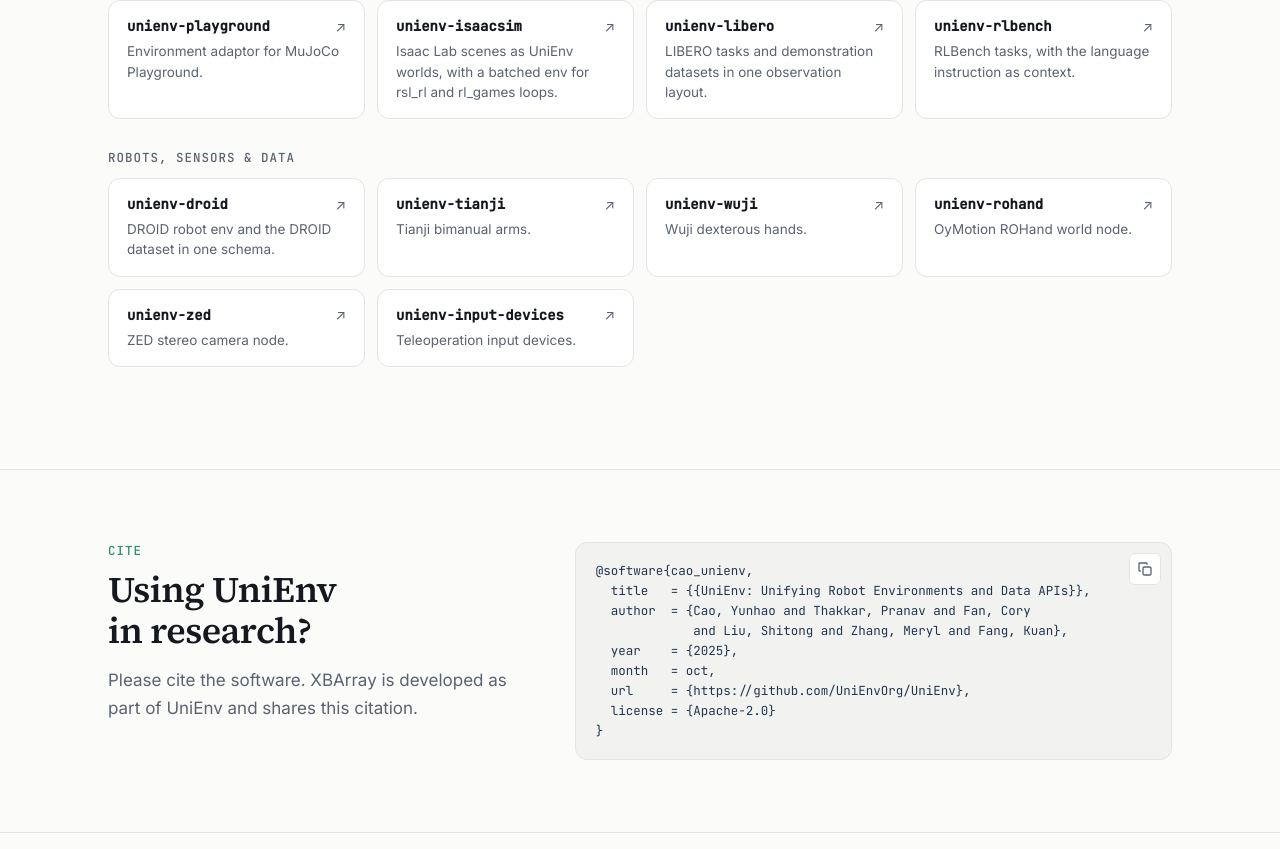
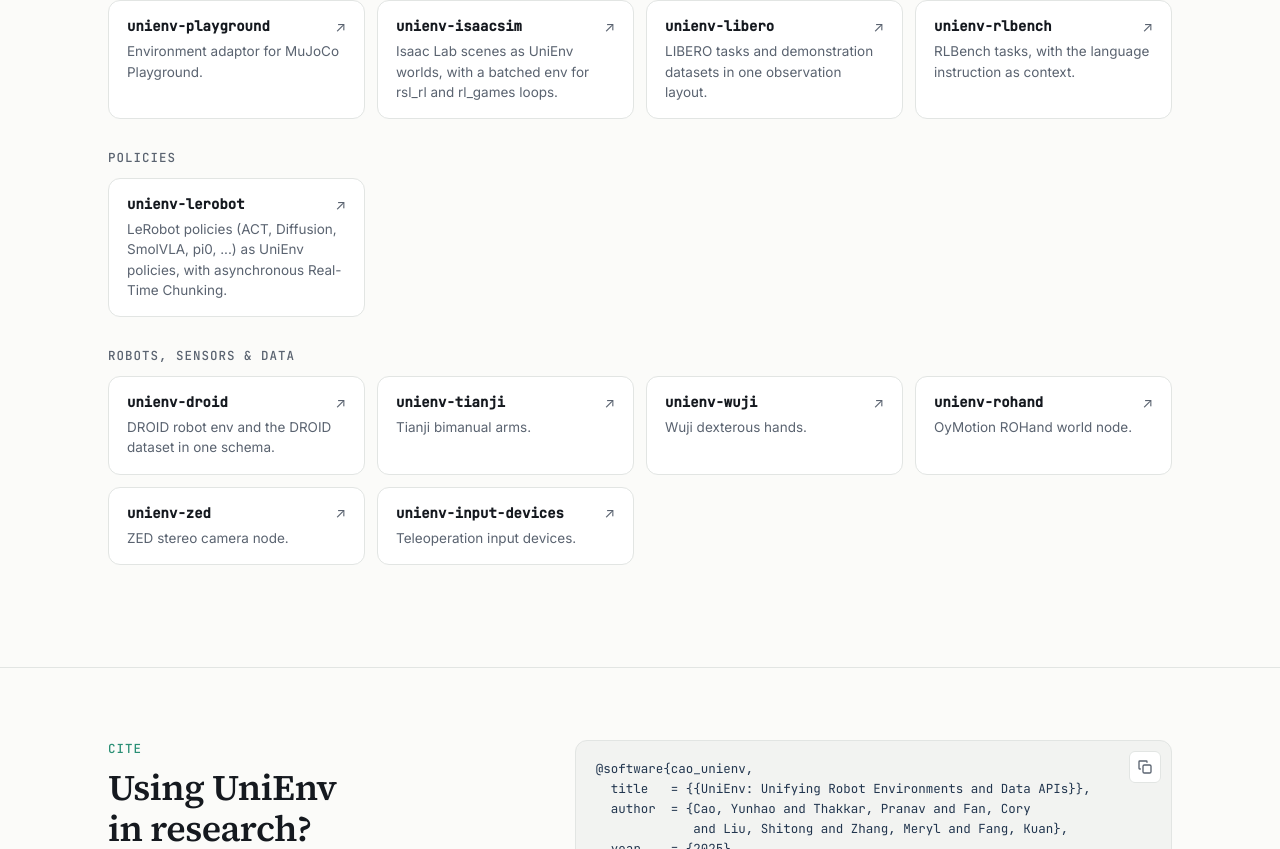
Before and after one commit to UniEnvOrg/UniEnvOrg.github.io, a plain HTML site: page site/index.html in a window 1280 px wide. Shown: the part 4660-5509 px from the top of the page. Drawn offline with Linux system fonts and the light colour scheme; no server answers.

Commit message:
Ecosystem: unienv-lerobot, under a new Policies group

```diff
--- a/site/index.html
+++ b/site/index.html
@@ -592,6 +592,9 @@ rng, sample = torch_space.<span class="f">sample</span>(rng)</pre>
     <a class="card" href="https://github.com/UniEnvOrg/unienv-libero"><div class="name">unienv-libero</div><p>LIBERO tasks and demonstration datasets in one observation layout.</p></a>
     <a class="card" href="https://github.com/UniEnvOrg/unienv-rlbench"><div class="name">unienv-rlbench</div><p>RLBench tasks, with the language instruction as context.</p></a>
   </div></div>
+  <div class="eco-group"><h3>Policies</h3><div class="cards">
+    <a class="card" href="https://github.com/UniEnvOrg/unienv-lerobot"><div class="name">unienv-lerobot</div><p>LeRobot policies (ACT, Diffusion, SmolVLA, pi0, ...) as UniEnv policies, with asynchronous Real-Time Chunking.</p></a>
+  </div></div>
   <div class="eco-group"><h3>Robots, sensors &amp; data</h3><div class="cards">
     <a class="card" href="https://github.com/UniEnvOrg/unienv-droid"><div class="name">unienv-droid</div><p>DROID robot env and the DROID dataset in one schema.</p></a>
     <a class="card" href="https://github.com/UniEnvOrg/unienv-tianji"><div class="name">unienv-tianji</div><p>Tianji bimanual arms.</p></a>
```
